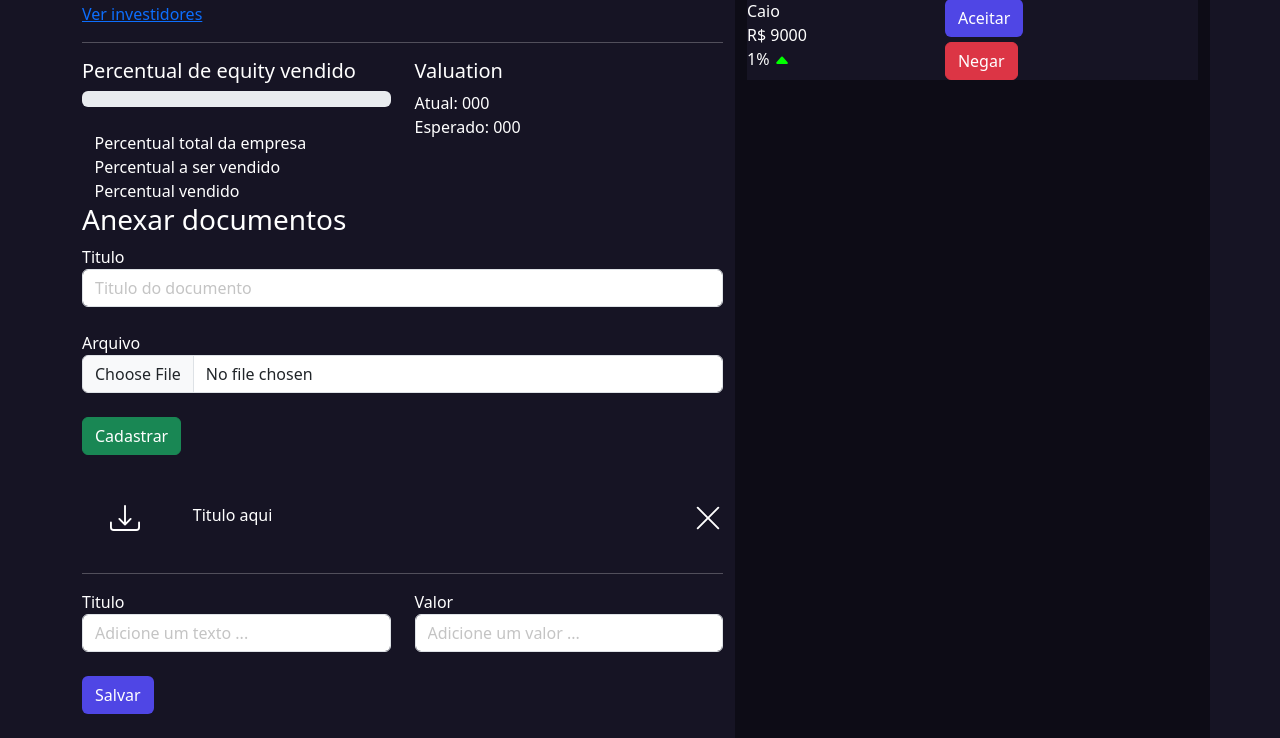
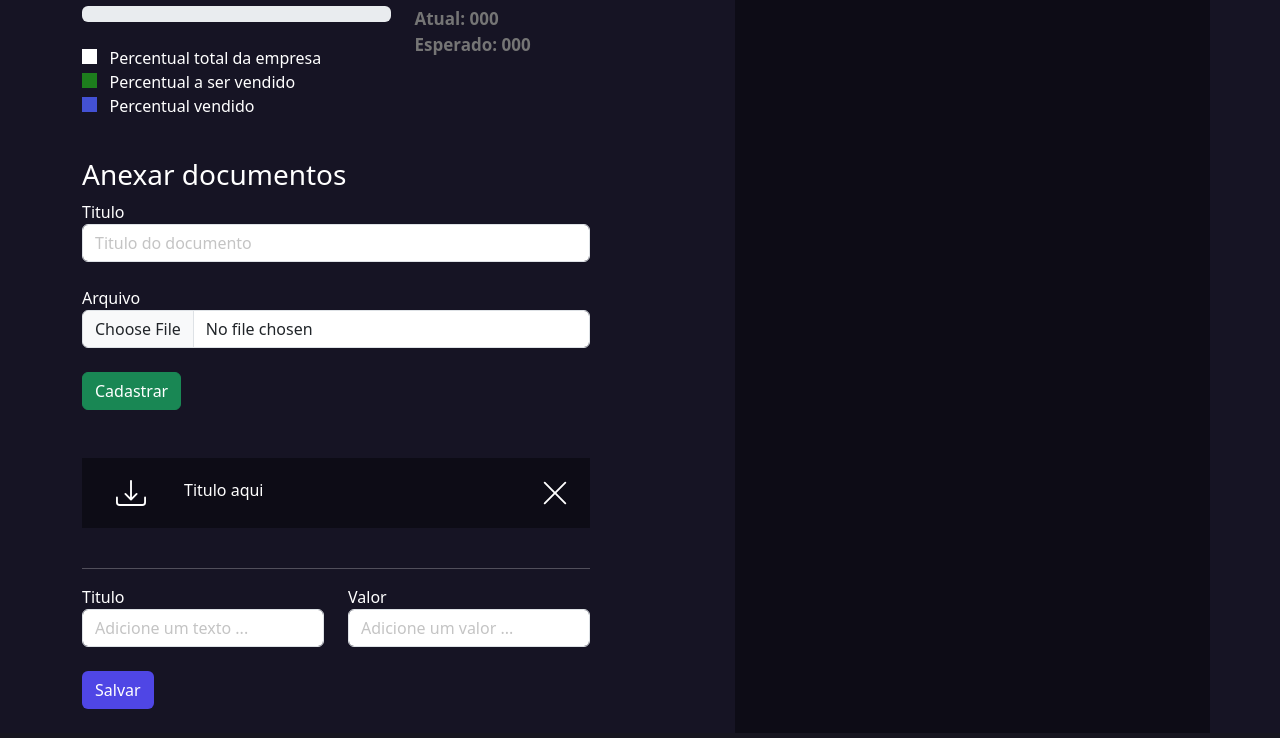
Before and after one commit to barba-branca/cadastro-de-investidores-e-empresarios, a Django app: page /empresarios/empresa/18 in a window 1280 px wide. Shown: the part 496-1234 px from the top of the page. After the commit the page ends 1205 px from the top, so only its background shows below. Run offline with Django 5.2, Linux system fonts and the light colour scheme; data comes from the database, SQL or seed files in the repository; both versions use the stored data as it was after the commit.

Commit message:
nova atualizaçao

```diff
--- a/empresarios/templates/empresa.html
+++ b/empresarios/templates/empresa.html
@@ -36,7 +36,7 @@
 
                 <div class="col-md-3">
 
-                    <img src="#" class="foto-empresa" alt="">
+                    <img src="{{empresa.logo.url}}" class="foto-empresa" alt="">
 
                 </div>
 
@@ -44,7 +44,7 @@
 
                     <h3>Percentual captado</h3>
 
-                    <h2>Teste</h2>
+                    <h2>{{empresa.nome}}</h2>
 
                 </div>
 
--- a/empresarios/urls.py
+++ b/empresarios/urls.py
@@ -1,8 +1,10 @@
 from django.urls import path
 from . import views
+from django.conf import settings
+from django.conf.urls.static import static
 
 urlpatterns = [
     path('cadastrar_empresa/', views.cadastrar_empresa, name="cadastrar_empresa"),
     path('listar_empresas/', views.listar_empresas, name="listar_empresas"),
     path('empresa/<int:id>', views.empresa, name="empresa")
-]
+] + static(settings.MEDIA_URL, document_root=settings.MEDIA_ROOT)
--- a/empresarios/views.py
+++ b/empresarios/views.py
@@ -64,4 +64,4 @@
 def empresa(request, id):
     empresa = Empresas.objects.get(id=id)
     if request.method == "GET":
-        return render(request, 'empresa.html')
+        return render(request, 'empresa.html', {'empresa': empresa})
--- /dev/null
+++ b/templates/static/empresarios/css/empresa.css
@@ -0,0 +1,53 @@
+.intereses-investimentos{
+    min-height: 80vh;
+    padding: 30px
+}
+.card-investimento{
+    padding: 10px;
+    text-align: center;
+    vertical-align: middle;
+}
+.foto-perfil{
+    width: 60%;
+    border-radius: 10px;
+}
+.foto-empresa {
+    width: 100%;
+    border-radius: 10px;
+}
+.sub-fonte{
+    color:rgb(117, 117, 117);
+    font-size: 17px;
+    font-weight: bold;
+}
+.sub-fonte2{
+    color:rgb(117, 117, 117);
+    font-size: 14px;
+}
+.titulo2{
+    font-weight: bold;
+    Aula 2 4
+}
+.point-white{
+    width: 15px;
+    height: 15px;
+    background-color: white;
+}
+.point-green{
+    width: 15px;
+    height: 15px;
+    background-color: #1d7e1d;
+}
+.point-blue{
+    width: 15px;
+    height: 15px;
+    background-color: #4351d4;
+}
+.documentos{
+    width: 80%;
+    margin-top: 40px;
+}
+.list_documentos{
+    background-color: var(--dark-color);
+    padding: 20px;
+}
```
Also changed, not shown: db.sqlite3.
